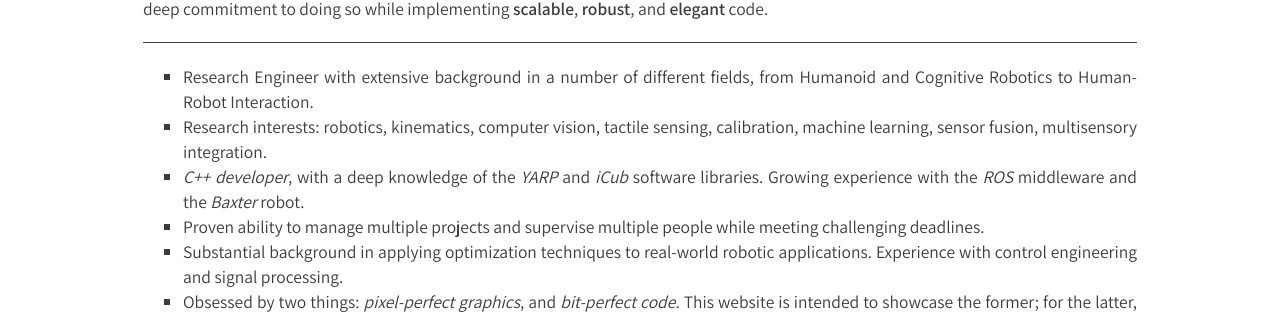
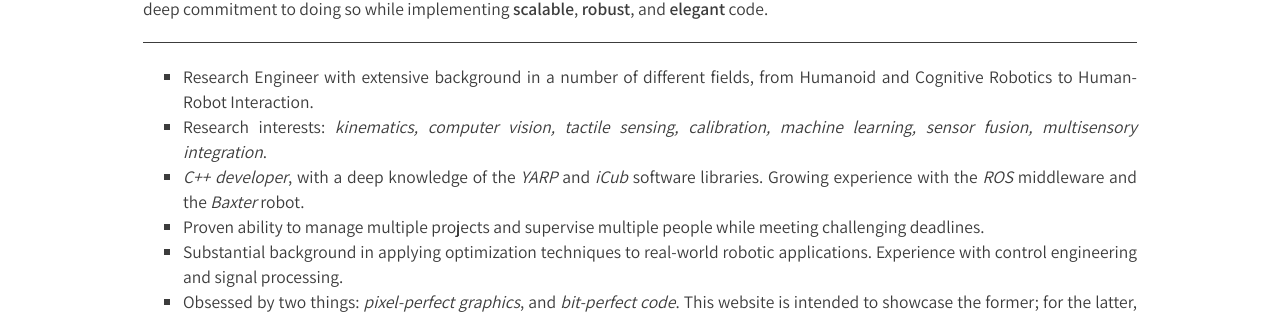
Before and after one commit to alecive/alecive.github.io, a Jekyll site: the page built from _posts/cv/2017-02-08-CV-AlessandroRoncone.md, in a window 1280 px wide and 900 px high, scrolled down 907 px. Shown: the part 145-459 px from the top of the window. Built offline with Jekyll 4.4.1, drawn with Linux system fonts in a browser that asks for light colours; nearby versions of some CDN libraries; some web fonts are replaced.

Commit message:
Updated CV, plus minor fixes

```diff
--- a/_posts/cv/2017-02-08-CV-AlessandroRoncone.md
+++ b/_posts/cv/2017-02-08-CV-AlessandroRoncone.md
@@ -24,7 +24,7 @@
 {: class="no-print"}
 
  * Research Engineer with extensive background in a number of different fields, from Humanoid and Cognitive Robotics to Human-Robot Interaction.
- * Research interests: robotics, kinematics, computer vision, tactile sensing, calibration, machine learning, sensor fusion, multisensory integration.
+ * Research interests: _kinematics, computer vision, tactile sensing, calibration, machine learning, sensor fusion, multisensory integration_.
  * _C++ developer_, with a deep knowledge of the _YARP_ and _iCub_ software libraries. Growing experience with the _ROS_ middleware and the _Baxter_ robot.
  * Proven ability to manage multiple projects and supervise multiple people while meeting challenging deadlines.
  * Substantial background in applying optimization techniques to real-world robotic applications. Experience with control engineering and signal processing.
```
Also changed, not shown: 2 other files.
